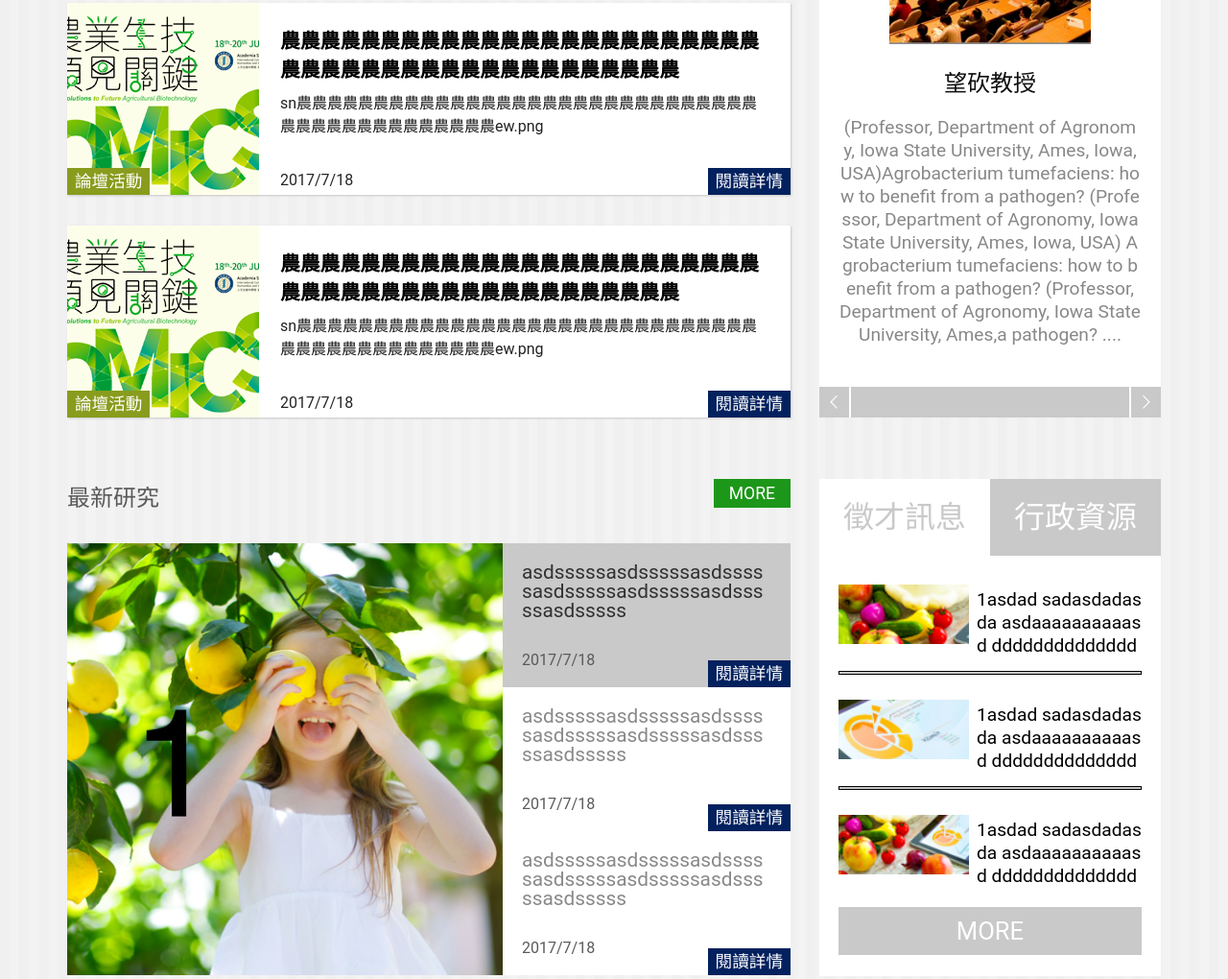
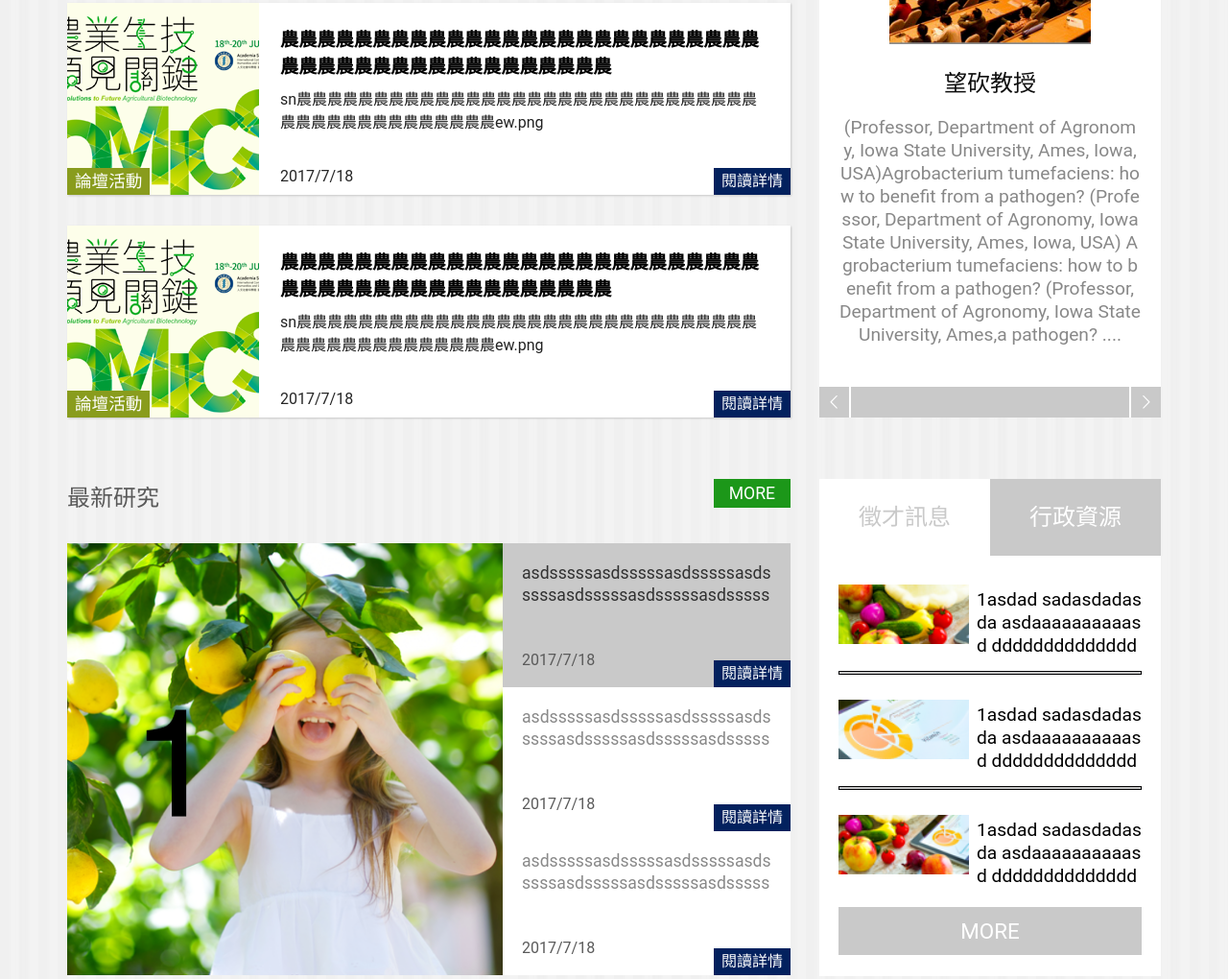
Before and after one commit to tsgo/abrc2, a plain HTML site: page index_e.html in a window 1280 px wide. Shown: the part 1226-2246 px from the top of the page at 96% size. Drawn offline with Linux system fonts and the light colour scheme.

Commit message:
Fix html code.

```diff
--- a/scss/public.scss
+++ b/scss/public.scss
@@ -310,7 +310,7 @@ html {
 
         height: 80px - 2px;
         line-height: 80px - 2px;
-        font-size: 1.3rem;
+        font-size: 1.1rem;
         cursor: pointer;
         color: rgba(138, 138, 138, 1.00);
         text-decoration: none;
@@ -858,8 +858,8 @@ html {
             display: inline-block;
             width: 100%;
             color: rgba(137, 137, 137, 1.00);
-            font-size: 1.3rem;
-            line-height: 20px;
+            font-size: 1.1rem;
+            line-height: 23px;
             word-break: break-all;
             height: 20px * 4;
             overflow: hidden;
@@ -883,7 +883,7 @@ html {
             text-decoration: none;
             height: 28px;
             line-height: 28px;
-            font-size: 1.1rem;
+            font-size: 1rem;
           }
           @include range-width(0, 600px) {
             &.a {
@@ -1306,7 +1306,7 @@ html {
       color: rgba(0, 0, 0, 1.00);
       // height: 32px;
       // line-height: 32px;
-      font-size: 1.3rem;
+      font-size: 1.2rem;
       margin: 8px 0;
       margin-bottom: 4px;
       // @include overflow-docx3();
@@ -1331,7 +1331,7 @@ html {
         height: 100%;
         padding: 14px;
         h4 {
-          font-size: 1.5rem;
+          font-size: 1.2rem;
           margin-top: 0;
           // height: 32px;
           // line-height: 32px;
@@ -1473,7 +1473,7 @@ html {
     text-decoration: none;
     height: 28px;
     line-height: 28px;
-    font-size: 1.1rem;
+    font-size: 1rem;
   }
 }
 .nk {
@@ -1898,7 +1898,7 @@ html {
       width: 50%;
       height: 100%;
       cursor: pointer;
-      font-size: 2rem;
+      font-size: 1.5rem;
       @include transition(background-color .3s, color .3s);
       color: rgba(255, 255, 255, 1.00);
       background-color: rgba(201, 201, 201, 1.00);
@@ -2007,12 +2007,12 @@ html {
         width: 100%;
         height: 50px;
         line-height: 50px;
-        color: 30px;
+        // color: 30px;
         color: white;
         background-color: rgba(201, 201, 201, 1.00);
         @include transition(background-color .3s);
         text-decoration: none;
-        font-size: 1.6rem;
+        font-size: 1.4rem;
         margin-top: 16px;
         text-transform: uppercase;
         &:hover {
@@ -3214,7 +3214,7 @@ html {
         cursor: pointer;
         text-decoration: none;
         width: 100%;
-        font-size: 1.5rem;
+        font-size: 1.3rem;
         font-weight: 600;
         color: black;
         @include transition(all .3s);
@@ -3411,7 +3411,7 @@ html {
     font-weight: bold;
     @include clearfix();
 
-    font-size: 1rem;
+    font-size: .9rem;
   }
 
   @include range-width(0, 768px) {
@@ -3604,7 +3604,7 @@ html {
 
 .y18 {
   .tip>* {
-    font-size: 2.3rem;
+    font-size: 1.5rem;
   }
   .atc {
     margin-top: 16px;
@@ -3729,7 +3729,7 @@ html {
           color: rgba(47, 47, 47, 1.00);
         }
         span {
-          line-height: 18px;
+          line-height: 23px;
           max-height: 18px * 3;
           overflow: hidden;
         }
```
Also changed, not shown: css/public.css.
